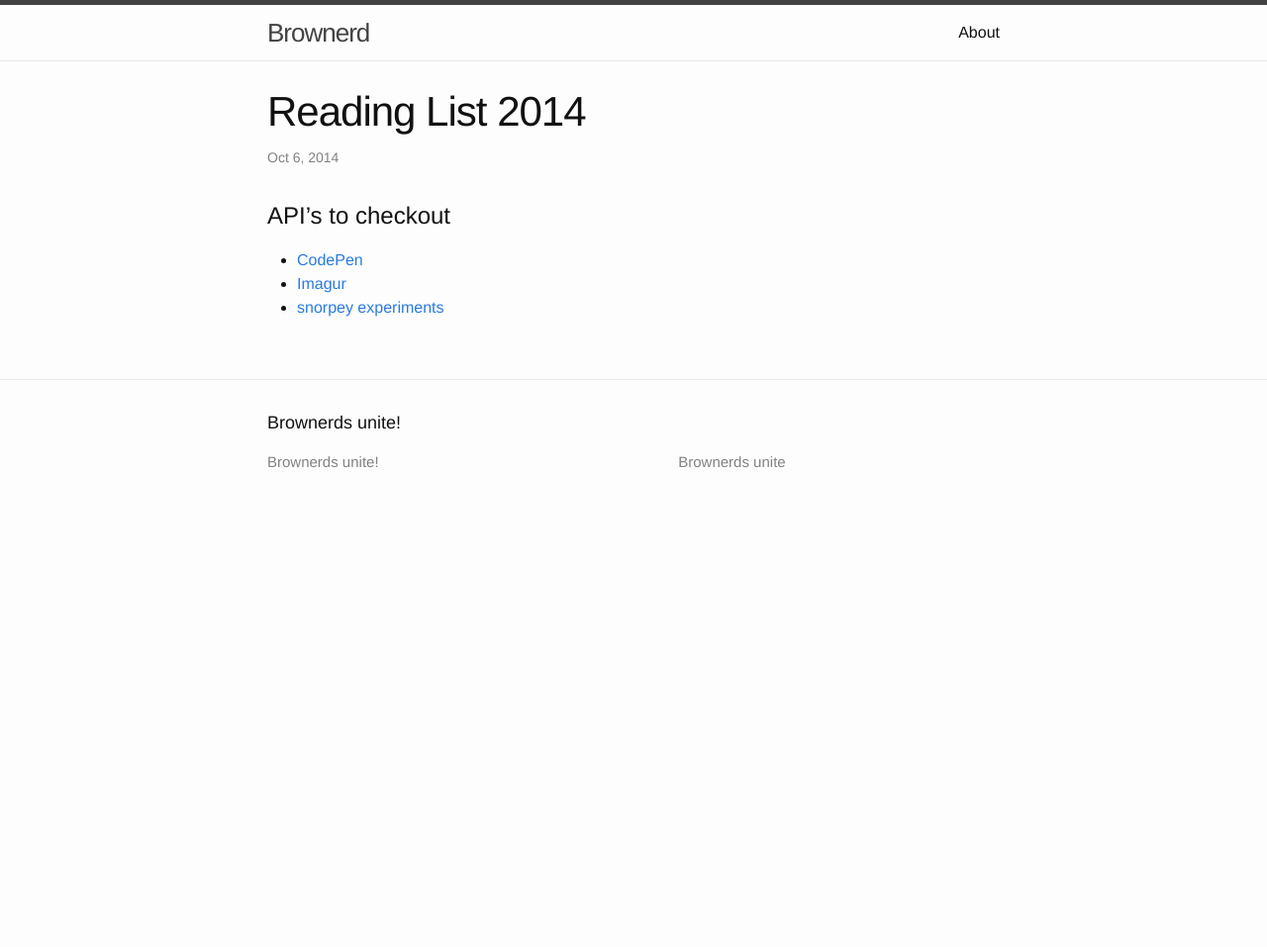
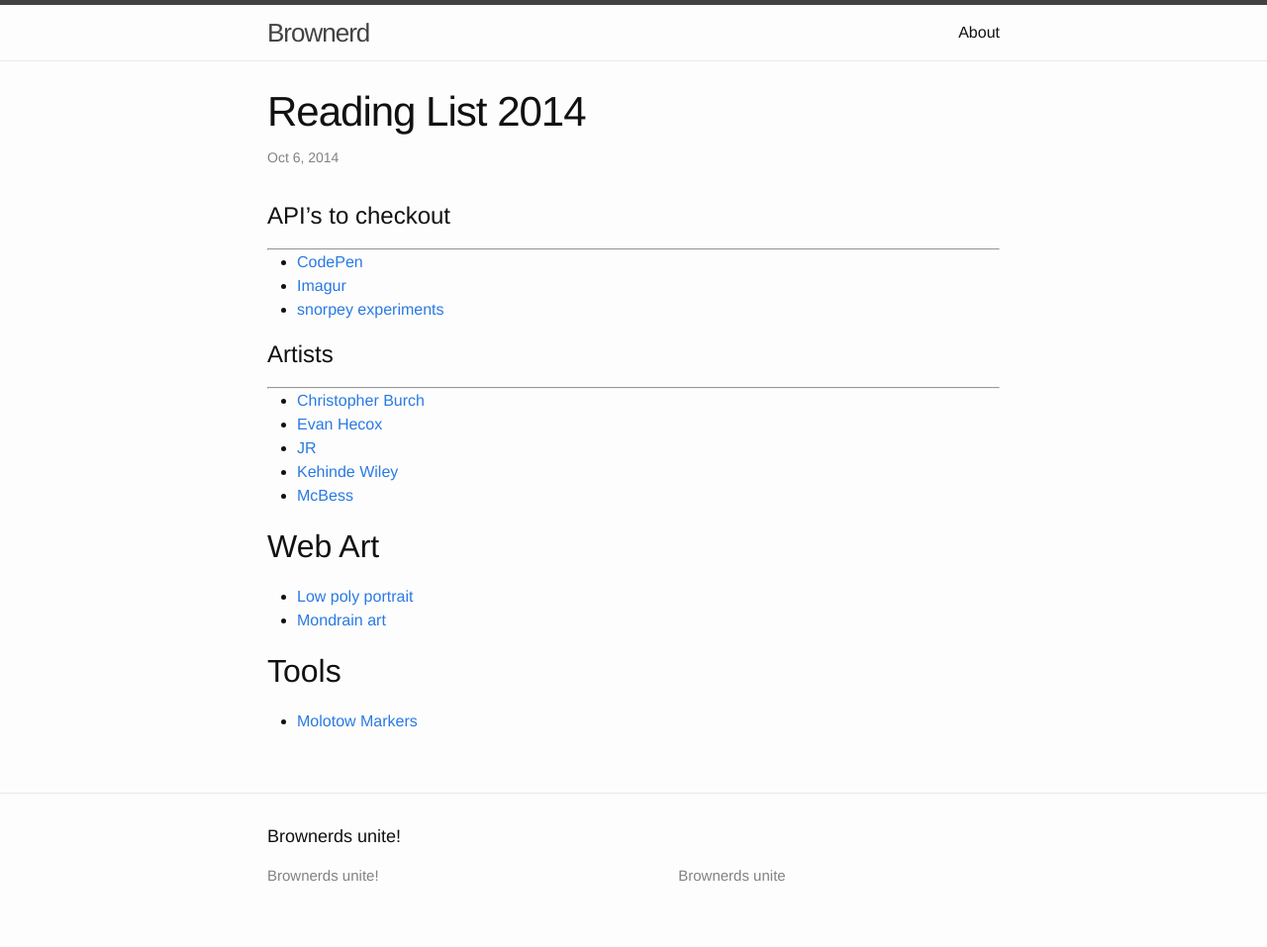
Before and after one commit to brownerd/brownerd.github.io, a Jekyll site: the page built from _posts/2014-10-06-reading-list-2014.md, in a window 1280 px wide. Shown: the whole page at 99% size. Built offline with Jekyll 4.4.1, drawn with Linux system fonts in a browser that asks for light colours; before the commit the page ends 900 px from its top, so only the background shows below that.

Commit message:
add artists to reading list for 2014

```diff
--- a/_posts/2014-10-06-reading-list-2014.md
+++ b/_posts/2014-10-06-reading-list-2014.md
@@ -4,7 +4,23 @@ title: Reading List 2014
 ---
 
 # API's to checkout
-
+***
 - [CodePen](http://blog.codepen.io/documentation/)
 - [Imagur](http://api.imgur.com/)
 - [snorpey experiments](http://snorpey.github.io/experiments/)
+
+
+# Artists
+***
+- [Christopher Burch](http://www.christopherburchstudio.com/)
+- [Evan Hecox](http://evanhecox.tumblr.com/)
+- [JR](http://www.jr-art.net/exhibitions)
+- [Kehinde Wiley](http://kehindewiley.com/works/)
+- [McBess](http://www.mcbess.com/illus.html)
+
+## Web Art
+- [Low poly portrait](http://codepen.io/thehack/pen/wEAiD)
+- [Mondrain art](http://codepen.io/chrisarmstrong/pen/ADkBz)
+
+## Tools
+- [Molotow Markers](http://shop.molotow.com/en/Marker/Molotow-Marker/)
```
